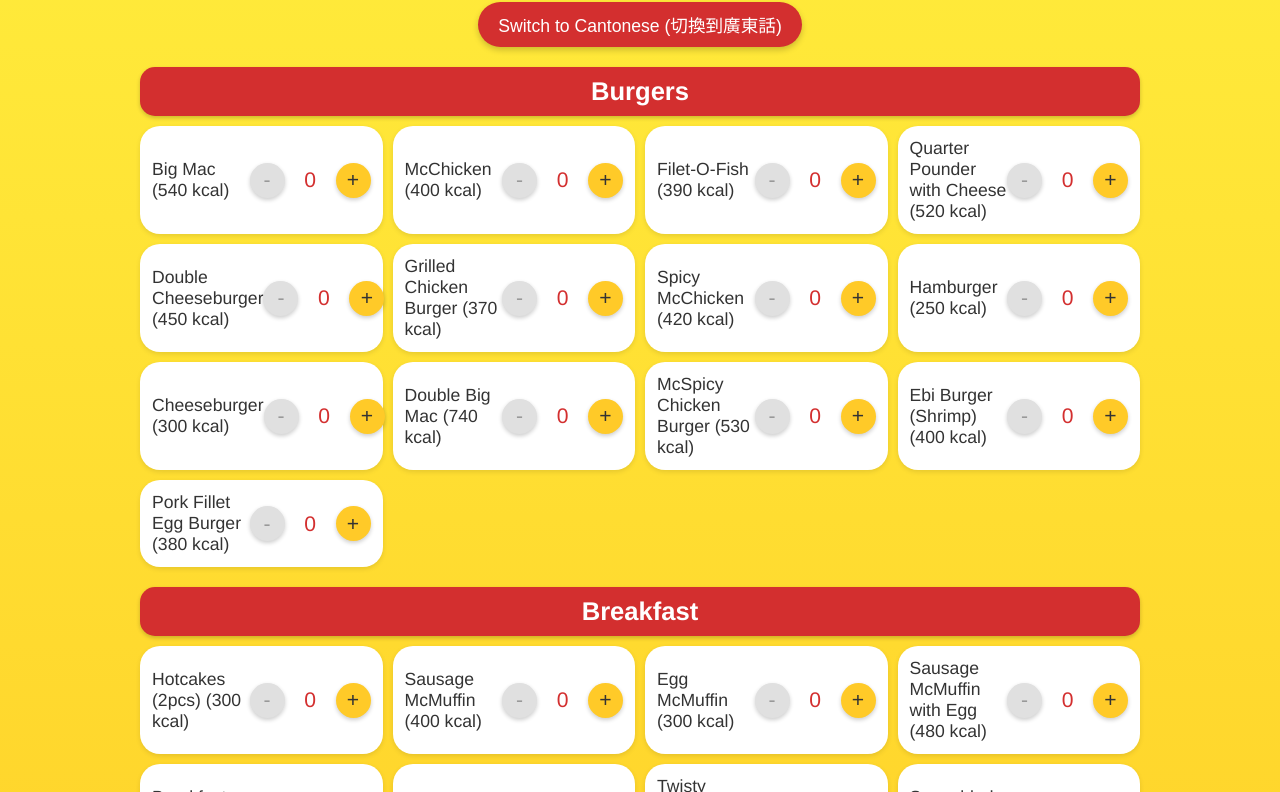
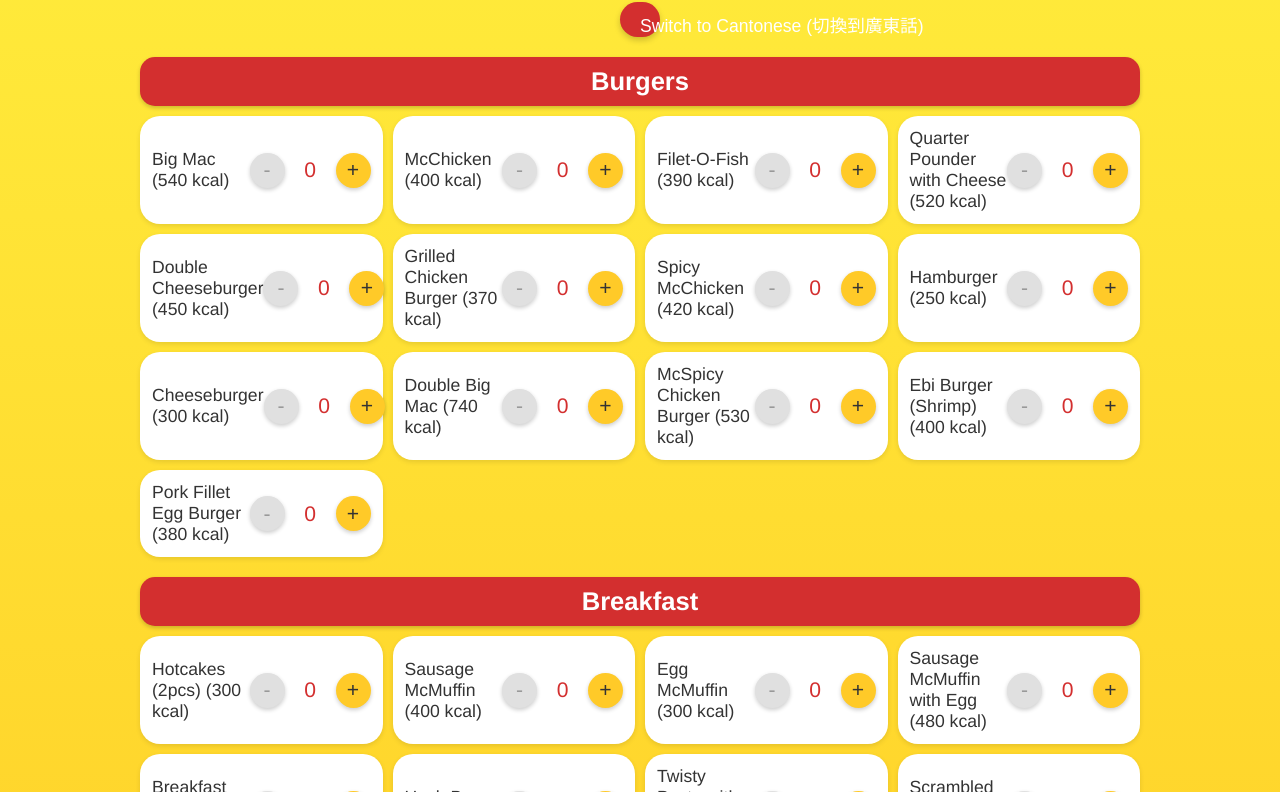
Before and after one commit to Hufung/mchealth, a plain HTML site: page index.html in a window 1280 px wide. Shown: the part 84-876 px from the top of the page. Drawn offline with Linux system fonts and the light colour scheme.

Commit message:
Update index.html

```diff
--- a/index.html
+++ b/index.html
@@ -19,8 +19,7 @@
             text-shadow: 2px 2px 4px rgba(0, 0, 0, 0.2);
         }
         #languageToggle {
-            width: fit-content;
-            height: fit-content;
+            display: inline-flex;
             display: block;
             margin: 0 auto 20px;
             padding: 10px 20px; /* Adjusted for better spacing */
```
